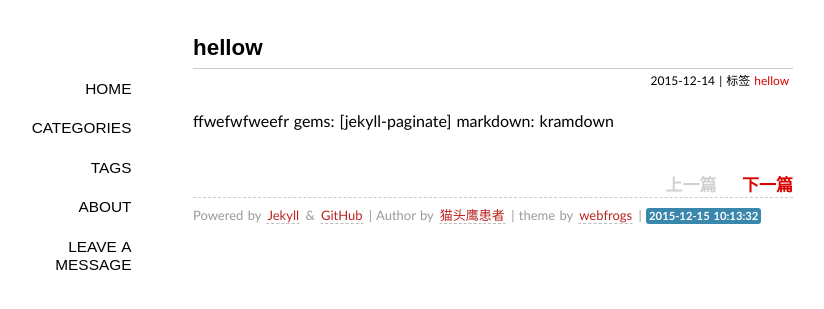
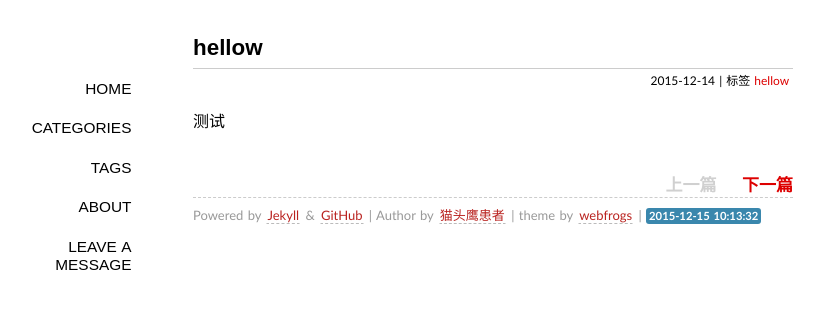
Before and after one commit to NightKs/NightKs.github.io, a Jekyll site: the page built from _posts/2015-12-14-hellow.md, in a window 1280 px wide. Shown: the top 309 px of the page, without its empty margins (147-971 px from the left). Built offline with Jekyll 4.4.1, drawn with Linux system fonts in a browser that asks for light colours; some web fonts are replaced; Markdown is read by kramdown in place of the engine named in the settings; comment, search, counter and statistics services are not loaded.

Commit message:
Update 2015-12-14-hellow.md

```diff
--- a/_posts/2015-12-14-hellow.md
+++ b/_posts/2015-12-14-hellow.md
@@ -4,6 +4,4 @@ date: 2015-12-14 23:10:08 +0800
 title: hellow
 tags: hellow
 ---
-ffwefwfweefr
-gems: [jekyll-paginate]
-markdown: kramdown
+测试
```
